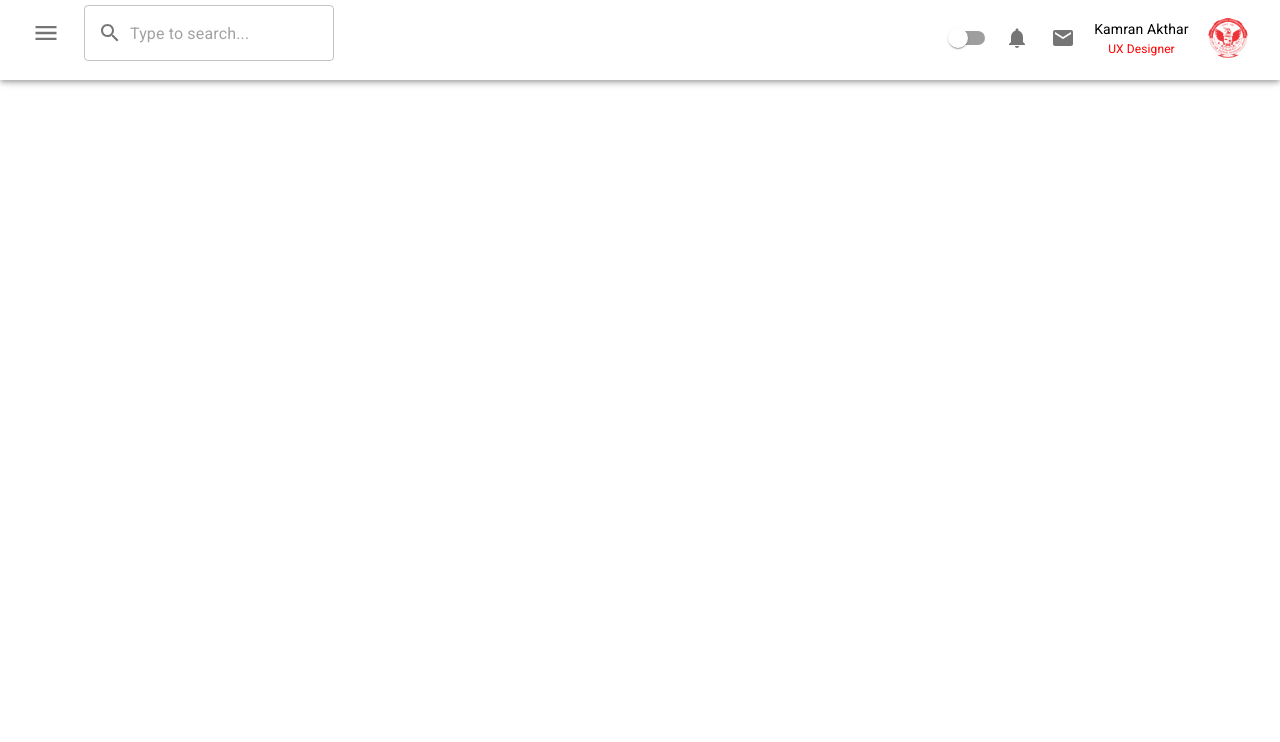
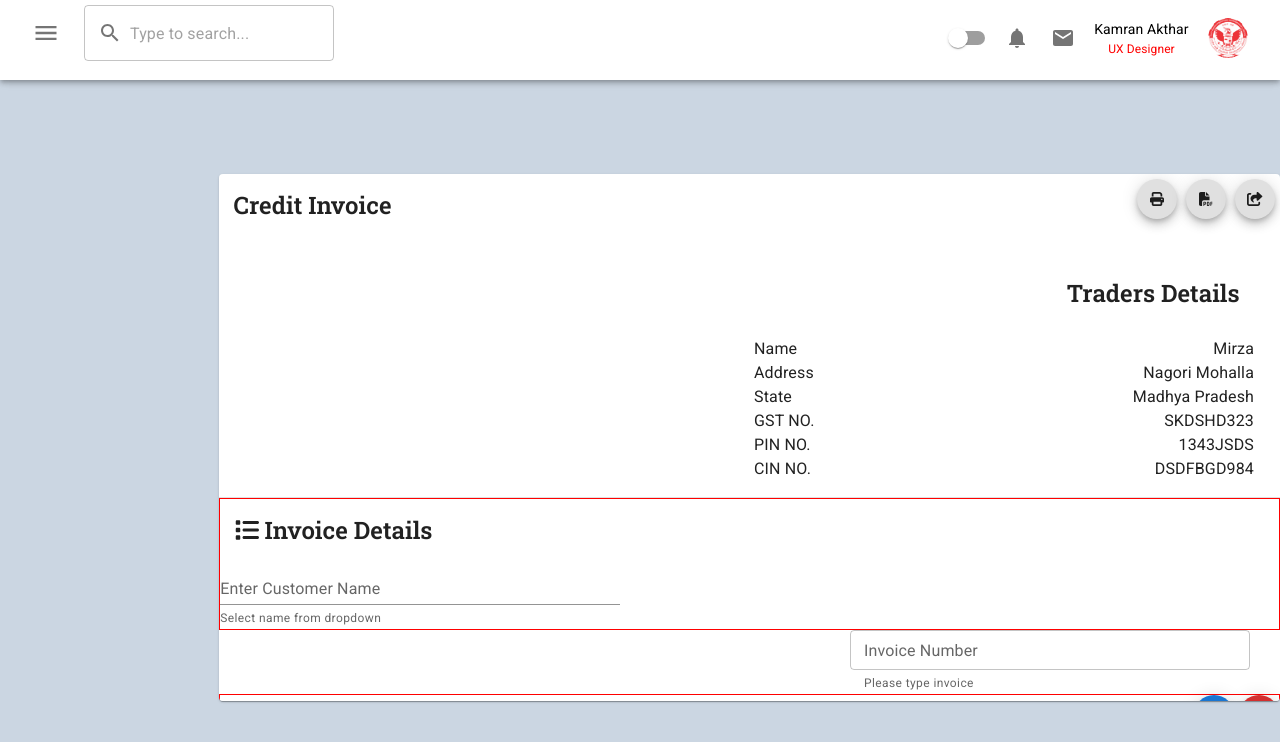
Before and after one commit to Mirza5056/Debtors_Accounting_React, a React (Create React App) app: page /invoice in a window 1280 px wide. Shown: the top 742 px of the page. Built offline with nearby package versions, Linux system fonts and the light colour scheme; a web font is replaced by a local one.

Commit message:
invoice parts doing

```diff
--- a/package.json
+++ b/package.json
@@ -10,6 +10,7 @@
     "@fortawesome/free-solid-svg-icons": "^6.5.2",
     "@fortawesome/react-fontawesome": "^0.2.0",
     "@mui/icons-material": "^5.15.17",
+    "@mui/lab": "^5.0.0-alpha.172",
     "@mui/material": "^5.16.0",
     "@mui/styled-engine-sc": "^6.0.0-alpha.18",
     "@testing-library/jest-dom": "^5.17.0",
@@ -57,5 +58,5 @@
   "devDependencies": {
     "@babel/plugin-proposal-private-property-in-object": "^7.21.11"
   },
-  "proxy" : "http://localhost:8080"
+  "proxy": "http://localhost:8080"
 }
--- a/src/networking/Accounting.js
+++ b/src/networking/Accounting.js
@@ -167,9 +167,9 @@ app.listen(port,function(error){
     }
     console.log(`server is ready to accept on port number ${port}`);
     const {exec} =require('child_process');
-    /*exec('npm start',(err,stdout,stdin)=>{
+    exec('npm start',(err,stdout,stdin)=>{
         if(err) { console.log(err); }
         console.log(`${stdout}`);
         console.log(`${stdin}`);
-    });*/
+    });
 });
--- a/src/networking/public/Invoice.js
+++ b/src/networking/public/Invoice.js
@@ -1,11 +1,144 @@
-import React from "react";
+import React, { useState } from "react";
 import Local from './LocalComponent';
-import { Box, Paper } from "@mui/material";
+import './styles/invoice.css';
+import { Box, Divider, Fab, Paper, TableBody, TableCell, TableContainer, TableHead, TableRow, TextField, Typography } from "@mui/material";
+import { FontAwesomeIcon } from "@fortawesome/react-fontawesome";
+import { faBank, faBoxOpen, faCartShopping, faFilePdf, faList, faPrint, faShareFromSquare, faTrash } from "@fortawesome/free-solid-svg-icons";
+import { Tab, Table } from "react-bootstrap";
+import { CalendarPicker, DatePicker } from "@mui/lab";
+import { CheckBox } from "@mui/icons-material";
 export default function Invoice() {
+    const traderDetailsSection=(
+        <>
+        <b className="traders">Traders Details</b>
+        <Box sx={{display : 'flex',justifyContent : 'space-between',width : '100%',marginTop : '0.9rem'}}>
+            <Typography>Name</Typography>
+            <Typography>Mirza</Typography>
+        </Box>
+        <Box sx={{display : 'flex',justifyContent : 'space-between',width : '100%'}}>
+            <Typography>Address</Typography>
+            <Typography>Nagori Mohalla</Typography>
+        </Box>
+        <Box sx={{display : 'flex',justifyContent : 'space-between',width : '100%'}}>
+            <Typography>State</Typography>
+            <Typography>Madhya Pradesh</Typography>
+        </Box>
+        <Box sx={{display : 'flex',justifyContent : 'space-between',width : '100%'}}>
+            <Typography>GST NO.</Typography>
+            <Typography>SKDSHD323</Typography>
+        </Box>
+        <Box sx={{display : 'flex',justifyContent : 'space-between',width : '100%'}}>
+            <Typography>PIN NO.</Typography>
+            <Typography>1343JSDS</Typography>
+        </Box>
+        <Box sx={{display : 'flex',justifyContent : 'space-between',width : '100%'}}>
+            <Typography>CIN NO.</Typography>
+            <Typography>DSDFBGD984</Typography>
+        </Box>
+        </>
+    );
+    const InvoiceDetailsPanel=(
+        <>
+        <b className="invoice-text"><FontAwesomeIcon icon={faList}/>&nbsp;Invoice Details</b>
+        <TextField sx={{width : '400px'}} variant="standard" color="success" label="Enter Customer Name" size="small" helperText="Select name from dropdown" />
+        </>
+    );
+    const [date,setDate]=useState(new Date());
+    const InvoiceNumberDate=(
+        <>
+        <TextField sx={{width : '400px'}} label="Invoice Number" helperText="Please type invoice" size="small" />
+        <DatePicker />
+        </>
+    );
+    const ItemsTable=(
+        <>
+        <Box className="item-table-top-section">
+           <b className="invoice-text"><FontAwesomeIcon icon={faCartShopping} />&nbsp;Items</b>
+           <Box sx={{display : 'flex',justifyContent : 'space-between',width : '8%'}}>
+            <Fab size="small" color="primary"><FontAwesomeIcon icon={faBoxOpen} /></Fab>
+            <Fab size="small" color="error"><FontAwesomeIcon icon={faTrash} /></Fab>
+           </Box>
+        </Box>
+        <TableContainer>
+            <Table>
+                <TableHead>
+                    <TableRow>
+                        <TableCell padding="checkbox">
+                            <CheckBox color="primary" />
+                        </TableCell>
+                        <TableCell>Name</TableCell>
+                        <TableCell>HSN Code</TableCell>
+                        <TableCell>UOM</TableCell>
+                        <TableCell>Rate</TableCell>
+                        <TableCell>Qty</TableCell>
+                        <TableCell>Taxable Amount</TableCell>
+                        <TableCell>SGST</TableCell>
+                        <TableCell>CGST</TableCell>
+                        <TableCell>IGST</TableCell>
+                        <TableCell>Amount</TableCell>
+                    </TableRow>
+                </TableHead>
+                <TableBody>
+                    <TableRow>
+                        <TableCell><CheckBox color="primary" /></TableCell>
+                    </TableRow>
+                </TableBody>
+            </Table>
+        </TableContainer>
+        </>
+    );
+    const BankDetailsSection=(
+        <>
+        <b className="bank-text"><FontAwesomeIcon icon={faBank} />&nbsp;Bank Details</b>
+        <Box sx={{display : 'flex',justifyContent : 'space-between',width : '100%',marginTop : '0.9rem'}}>
+            <Typography>Name</Typography>
+            <Typography>Mirza</Typography>
+        </Box>
+        <Box sx={{display : 'flex',justifyContent : 'space-between',width : '100%',marginTop : '0.9rem'}}>
+            <Typography>Account Number</Typography>
+            <Typography>4344554</Typography>
+        </Box>
+        <Box sx={{display : 'flex',justifyContent : 'space-between',width : '100%',marginTop : '0.9rem'}}>
+            <Typography>IFSC Code</Typography>
+            <Typography>SJS89</Typography>
+        </Box>
+        <Box sx={{display : 'flex',justifyContent : 'space-between',width : '100%',marginTop : '0.9rem'}}>
+            <Typography>Branch Name</Typography>
+            <Typography>SKS</Typography>
+        </Box>
+        </>
+    );
     return (
-        <div>
+        <React.Fragment>
             <Local />
-            <Box component={Paper}></Box>
-        </div>
+            <Box className="invoice-container">
+                <Box className="inside-invoice-container" component={Paper}>
+                    <Box className="invoice-top-section">
+                        <b className="invoice-text">Credit Invoice</b>
+                        <Box className="invoice-fonts">
+                            <Fab size="small"><FontAwesomeIcon icon={faPrint} /></Fab>
+                            <Fab size="small"><FontAwesomeIcon icon={faFilePdf} /></Fab>
+                            <Fab size="small"><FontAwesomeIcon icon={faShareFromSquare} /></Fab>
+                        </Box>
+                    </Box>
+                    <Box className="trader-detail">
+                        {traderDetailsSection}
+                    </Box>
+                    <Divider/>
+                    <Box className="invoice-details">
+                        {InvoiceDetailsPanel}
+                    </Box>
+                    <Box className="rightSideInvoice">
+                        {InvoiceNumberDate}
+                    </Box>
+                    <Box className="items-table">
+                        {ItemsTable}
+                    </Box>
+                    <Box className="bank-details-section">
+                        {BankDetailsSection}
+                    </Box>
+                </Box>
+            </Box>
+        </React.Fragment>
     );
 }
--- /dev/null
+++ b/src/networking/public/styles/invoice.css
@@ -0,0 +1,94 @@
+@import url('https://fonts.googleapis.com/css2?family=Roboto+Slab:wght@100..900&display=swap');
+@import url('https://fonts.googleapis.com/css2?family=Inter:wght@100..900&display=swap');
+.invoice-container {
+    display: flex;
+    justify-content: center;
+    align-items: center;
+    background-color: rgba(203,214,226,255);
+    height: 100vh;
+    position: relative;
+}
+.inside-invoice-container {
+    width: 29.5cm;
+    margin-top: 2cm;
+    box-shadow: 0 4px 8px rgba(0, 0, 0, 0.1);
+    height: 527px;
+    display: flex;
+    margin-left: 5.8cm;
+    flex-direction: column;
+    overflow: scroll;
+    overflow-x: hidden;
+}
+.invoice-text {
+    font-family: "Roboto Slab", serif;
+    font-optical-sizing: auto;
+    font-weight: 600;
+    font-style: normal;
+    font-size: 24px;
+    padding: 0.9rem;
+}
+.invoice-top-section {
+    display: flex;
+    justify-content: space-between;
+    width: 100%;
+}
+.invoice-fonts {
+    display: flex;
+    justify-content: space-between;
+    padding: 0.3rem;
+    width: 13%;
+}
+.trader-detail {
+    display: flex;
+    width: 500px;
+    height: auto;
+    margin-top: 0.7rem;
+    margin-left: auto;
+    flex-direction: column;
+    padding: 1rem;
+    margin-right: 10px;
+}
+.traders {
+    text-align: right;
+    font-family: "Roboto Slab", serif;
+    font-optical-sizing: auto;
+    font-weight: 600;
+    font-style: normal;
+    font-size: 24px;
+    padding: 0.9rem;
+}
+.invoice-details {
+    display: flex;
+    flex-direction: column;
+    border: 1px solid red;
+}
+.rightSideInvoice {
+    display: flex;
+    flex-direction: column;
+    margin: 0 auto;
+    margin-right: 30px;
+}
+.item-table-top-section {
+    display: flex;
+    justify-content: space-between;
+}
+.items-table {
+    border:  1px solid red;
+}
+.bank-details-section {
+    margin: 0 auto;
+    flex-direction: row;
+    width: 400px;
+    justify-content: space-between;
+    margin-right: 30px;
+}
+.bank-text {
+    text-align: right;
+    font-family: "Roboto Slab", serif;
+    font-optical-sizing: auto;
+    font-weight: 600;
+    font-style: normal;
+    font-size: 24px;
+    padding: 0.9rem;
+    margin-left: 196px;
+}
```
Also changed, not shown: 1 other file (tests, documents, lock files or other folders).
